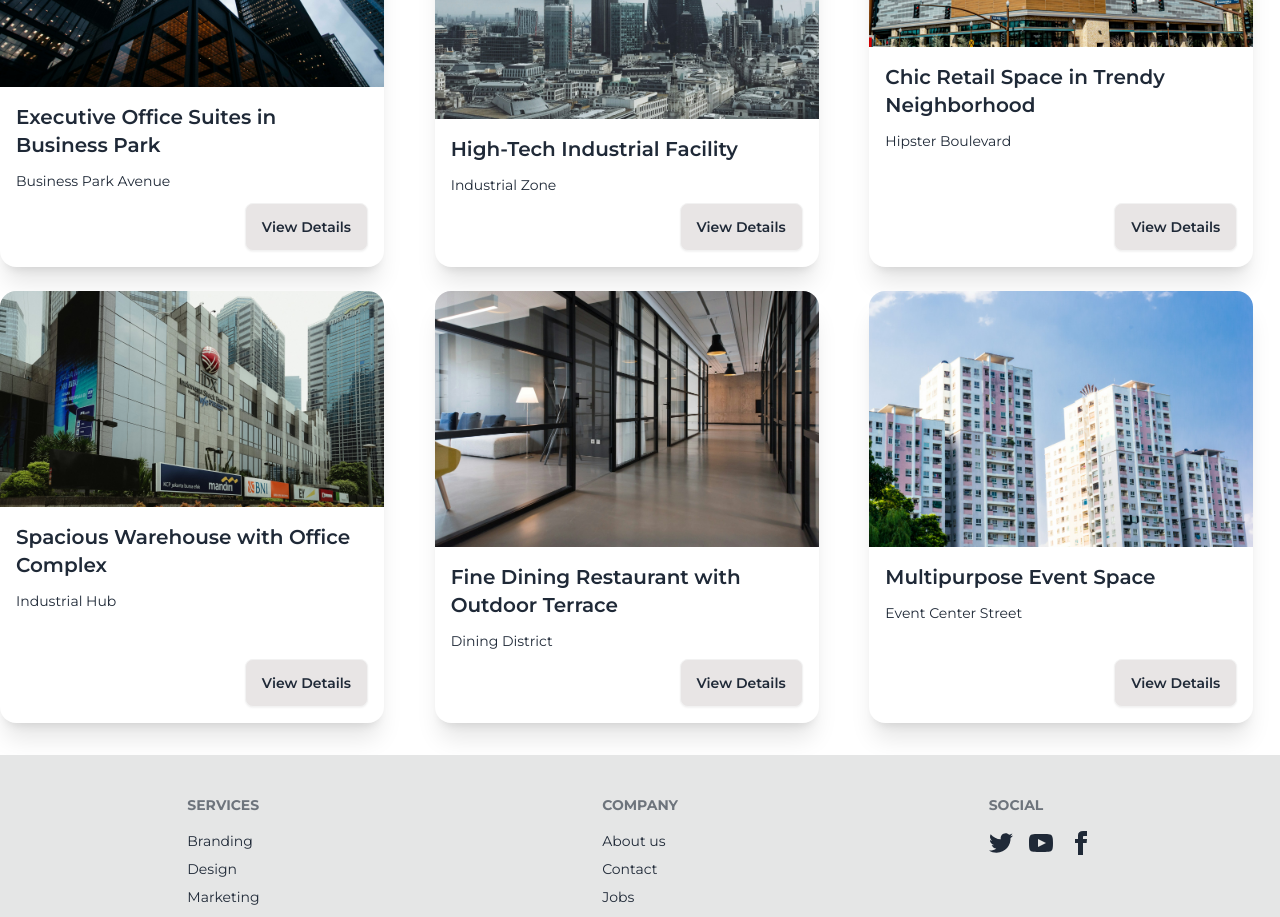
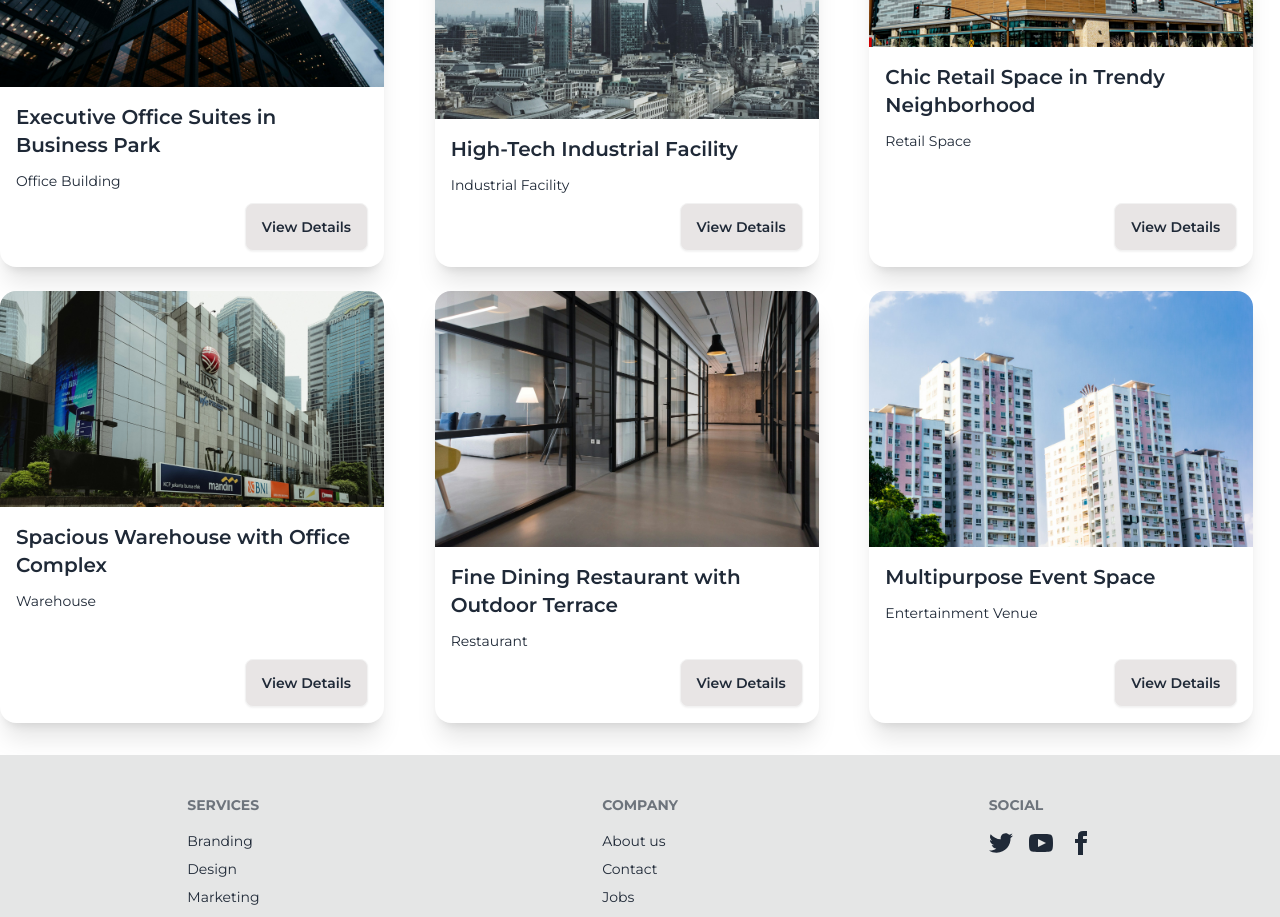
Before and after one commit to kaziabulhasib/ph-assignment9, a React (Vite) app: page / in a window 1280 px wide. Shown: the part 1020-1937 px from the top of the page. Built offline with nearby package versions, Linux system fonts and the light colour scheme.

Commit message:
firebase Setup

```diff
--- a/package.json
+++ b/package.json
@@ -10,10 +10,12 @@
     "preview": "vite preview"
   },
   "dependencies": {
+    "firebase": "^10.11.0",
     "localforage": "^1.10.0",
     "match-sorter": "^6.3.4",
     "react": "^18.2.0",
     "react-dom": "^18.2.0",
+    "react-helmet-async": "^2.0.4",
     "react-router-dom": "^6.22.3",
     "sort-by": "^1.2.0"
   },
--- a/src/Components/Estate/Estate.jsx
+++ b/src/Components/Estate/Estate.jsx
@@ -1,7 +1,7 @@
 import { Link } from "react-router-dom";
 
 const Estate = ({ estate }) => {
-  const { estate_title, image, location, id } = estate;
+  const { estate_title, image, location, id, segment_name } = estate;
   return (
     <div className='card card-compact w-96 bg-base-100 shadow-xl'>
       <figure>
@@ -9,7 +9,7 @@ const Estate = ({ estate }) => {
       </figure>
       <div className='card-body'>
         <h2 className='card-title'>{estate_title}</h2>
-        <p>{location}</p>
+        <p>{segment_name}</p>
         <div className='card-actions justify-end'>
           <Link to={`/estate/${id}`}>
             <button className='btn  bg-[#e8e5e5]'>View Details</button>
--- /dev/null
+++ b/src/firebase/firebase.config.js
@@ -0,0 +1,20 @@
+// Import the functions you need from the SDKs you need
+import { initializeApp } from "firebase/app";
+import { getAuth } from "firebase/auth";
+// TODO: Add SDKs for Firebase products that you want to use
+// https://firebase.google.com/docs/web/setup#available-libraries
+
+// Your web app's Firebase configuration
+const firebaseConfig = {
+  apiKey: "AIzaSyCJ9xuOUlm1xILxtdqvIzAPHlYH4O6hKBA",
+  authDomain: "asg9-realestate.firebaseapp.com",
+  projectId: "asg9-realestate",
+  storageBucket: "asg9-realestate.appspot.com",
+  messagingSenderId: "817132136340",
+  appId: "1:817132136340:web:ebad87d93a7bd26ce75181",
+};
+
+// Initialize Firebase
+const app = initializeApp(firebaseConfig);
+const auth = getAuth(app);
+export default auth;
```
Also changed, not shown: 1 other file (tests, documents, lock files or other folders).
